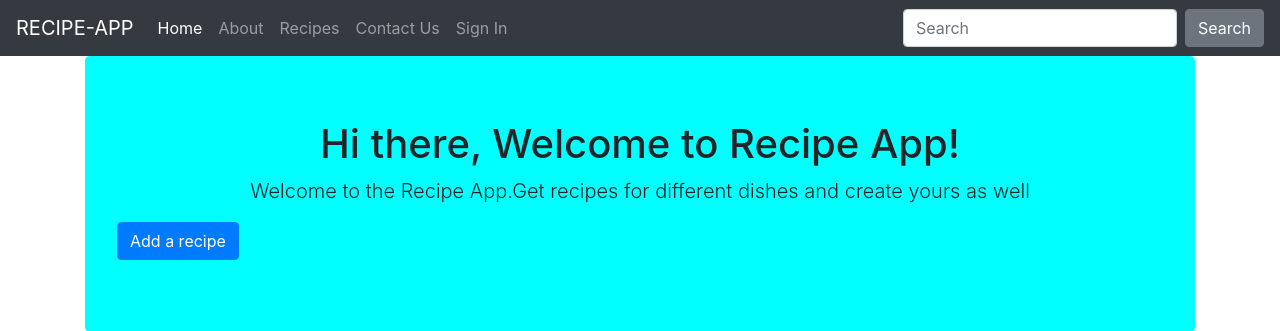
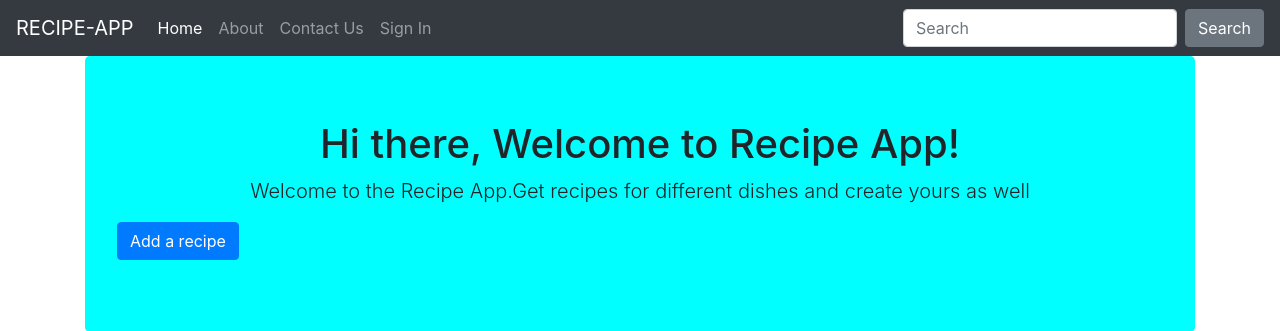
Before and after one commit to kangalah/recipeapp, a Flask app: page / in a window 1280 px wide. Shown: the top 331 px of the page. Run offline with Flask 2, Linux system fonts and the light colour scheme; parts of the project's set-up code (start-up, migrations or seed data) failed here and were passed over; some libraries are stand-ins or nearby versions.

Commit message:
delete recipes link

```diff
--- a/app/templates/navbar.html
+++ b/app/templates/navbar.html
@@ -14,9 +14,7 @@
           <a class="nav-link" href="/about">About</a>
         </li>
 
-        <li class="nav-item">
-            <a class="nav-link" href="/recipe">Recipes</a>
-          </li>
+
           <li class="nav-item">
             <a class="nav-link" href="/contact">Contact Us</a>
           </li>
```
